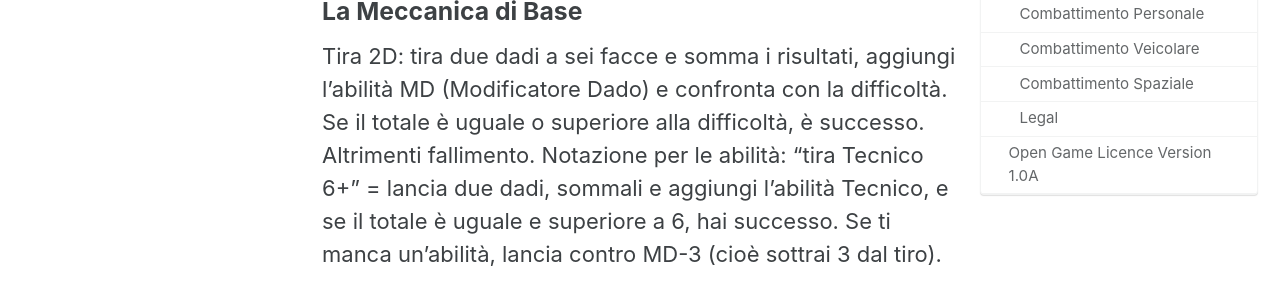
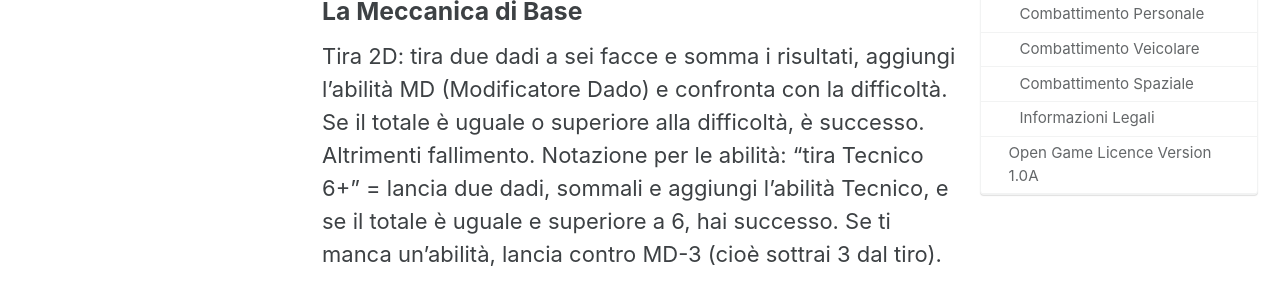
Before and after one commit to Italian-Translation-Alliance/cepheus-engine-ita.github.io, a Jekyll site: the page built from _pages/cepheus_quantum.md, in a window 1280 px wide and 900 px high. Shown: the part 448-748 px from the top of the window. Built offline with Jekyll 4.4.1, drawn with Linux system fonts in a browser that asks for light colours; cached includes are drawn as plain includes; some of the changed text lies outside the part shown.

Commit message:
Update cepheus_quantum.md

```diff
--- a/_pages/cepheus_quantum.md
+++ b/_pages/cepheus_quantum.md
@@ -254,7 +254,7 @@ di correre verso le capsule di salvataggio.
 | 11     | Ponte di Comando    |
 | 12     | Nave Distrutta      |
 
-### Legal
+### Informazioni Legali
 
 Questo Prodotto è derivato dal Traveller System Reference Document e
 altro Open Gaming Content reso disponibile attraverso la Open Gaming
```
